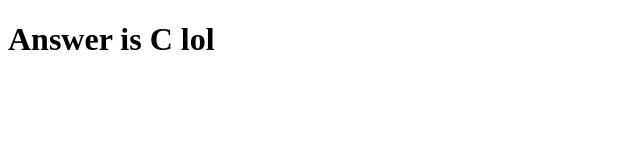
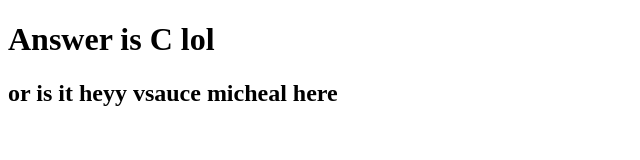
Before and after one commit to madam-honda/lighting-company, a plain HTML site: page index.html in a window 1280 px wide. Shown: the whole page, without its empty margins (0-640 px from the left). Drawn offline with nearby package versions, Linux system fonts and the light colour scheme; files that its build step writes are made by us from their sources.

Commit message:
Update index.html

```diff
--- a/index.html
+++ b/index.html
@@ -9,5 +9,6 @@
 </head>
 <body>
   <h1>Answer is C lol</h1>
+  <h2> or is it heyy vsauce micheal here</h2>
 </body>
 </html>
```
